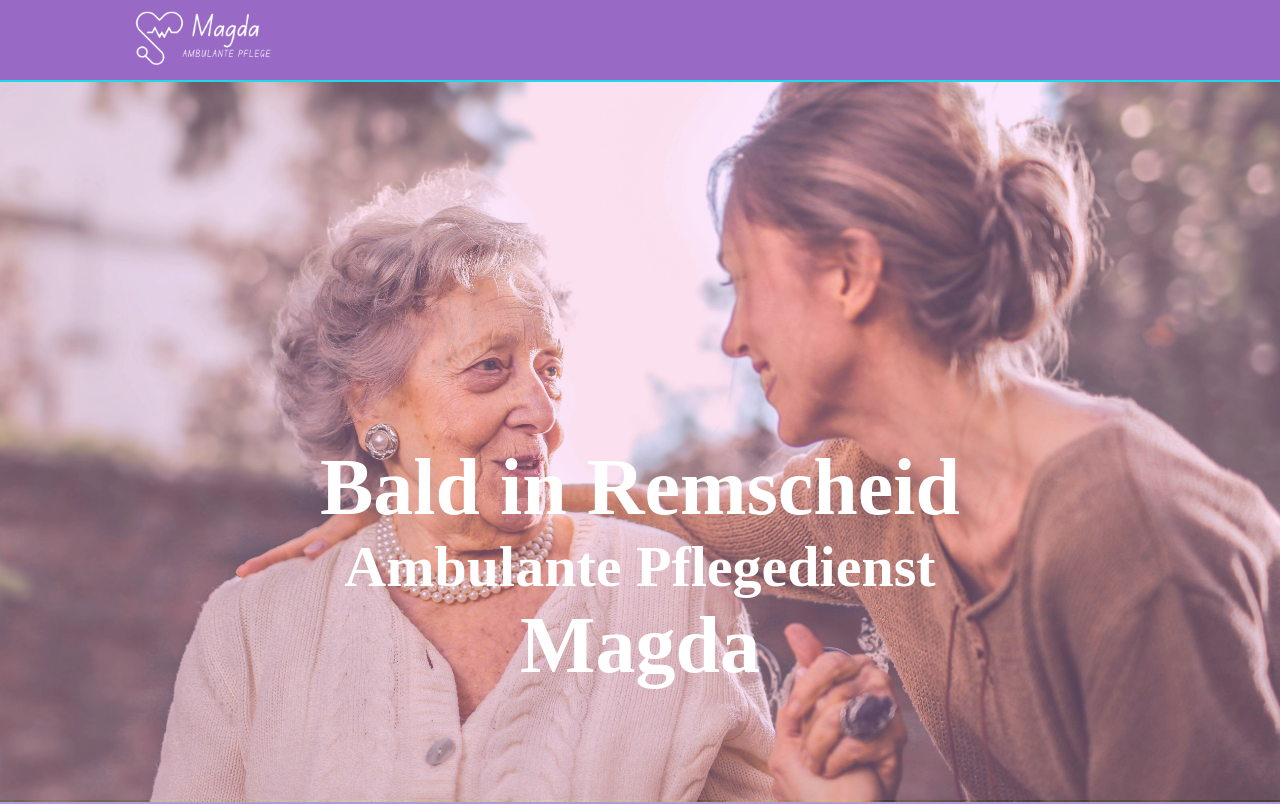
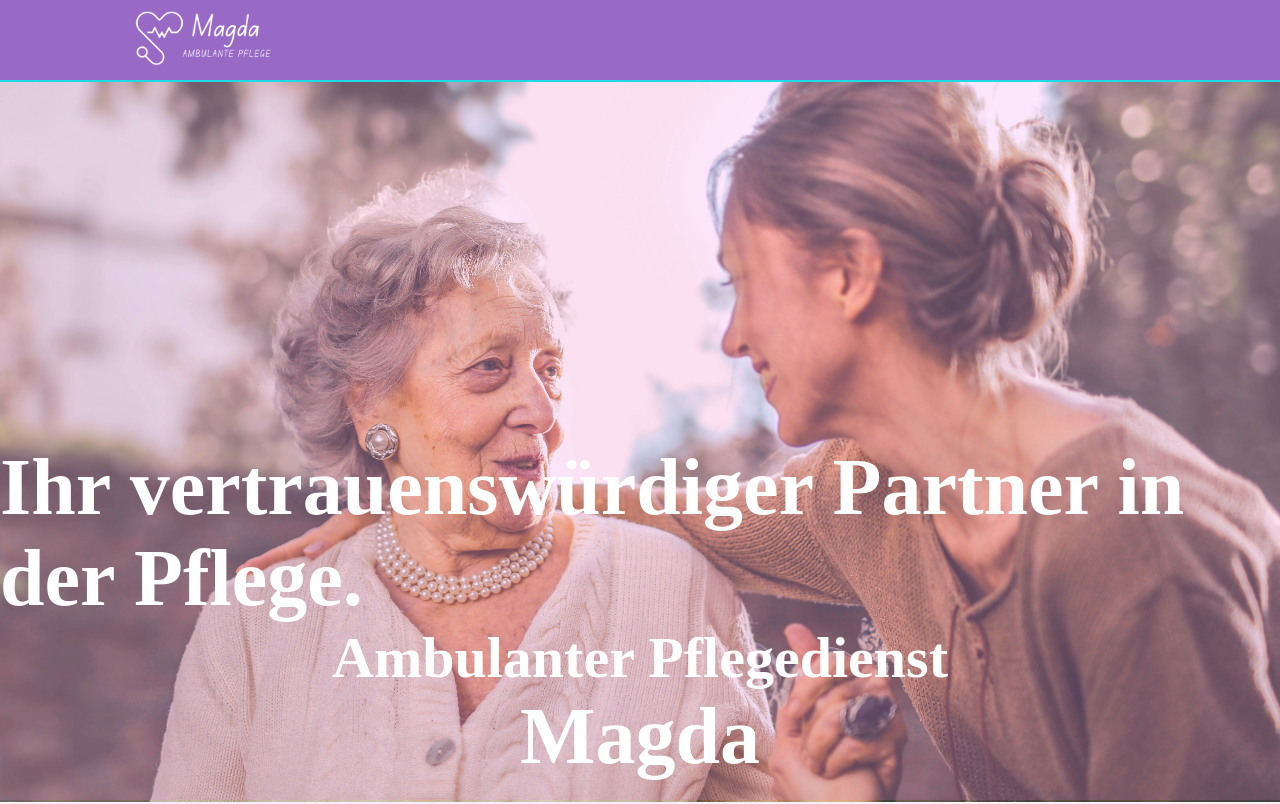
Before and after one commit to NikolaVujovic1988/Magda-Pflegedienst, an Angular app: page / in a window 1280 px wide. Shown: the top 804 px of the page. Built offline with nearby package versions, Linux system fonts and the light colour scheme.

Commit message:
added new headline and google tag manager

```diff
--- a/src/app/app.component.html
+++ b/src/app/app.component.html
@@ -1,7 +1,7 @@
 <app-header></app-header>
 <app-slider></app-slider>
+<app-leistungen></app-leistungen>
 <app-about-us></app-about-us>
-<app-leistungen></app-leistungen>
 <app-kontakt></app-kontakt>
 <app-googlemaps></app-googlemaps>
 <app-footer></app-footer>
--- a/src/app/header/header.component.html
+++ b/src/app/header/header.component.html
@@ -5,8 +5,8 @@
         </a>
     </div>
     <div class="header-navbar">
+        <a href="#leistungen" (click)="setActiveLink('leistungen')" [class.active-link]="activeLink === 'leistungen'">Leistungen</a>
         <a href="#about-us" (click)="setActiveLink('about-us')" [class.active-link]="activeLink === 'about-us'">Über uns</a>
-        <a href="#leistungen" (click)="setActiveLink('leistungen')" [class.active-link]="activeLink === 'leistungen'">Leistungen</a>
         <a href="#kontakt" (click)="setActiveLink('kontakt')"
             [class.active-link]="activeLink === 'kontakt'">Kontakt</a>
         <img [@imageTransition]="burgerImageSrc === image ? 'visible' : 'hidden'" *ngFor="let image of burgerImages"
--- a/src/app/slider/slider.component.html
+++ b/src/app/slider/slider.component.html
@@ -2,8 +2,8 @@
     <!-- <img [src]="images[currentIndex]" [alt]="'Slika ' + (currentIndex + 1)"> -->
     <img src="/assets/images/pexels-andrea-piacquadio-3768131.jpg" alt="">
     <div class="headline" data-aos="zoom-out" data-aos-delay="2000">
-        <h1>Bald in Remscheid</h1>
-        <h3>Ambulante Pflegedienst</h3>
+        <h1>Ihr vertrauenswürdiger Partner in der Pflege.</h1>
+        <h3>Ambulanter Pflegedienst</h3>
         <h1>Magda</h1>
     </div>
 </div>
--- a/src/index.html
+++ b/src/index.html
@@ -4,6 +4,7 @@
   <meta charset="utf-8">
   <title>Ambulante Pflegedienst Magda</title>
   <base href="/">
+  <!-- Google tag (gtag.js) --> <script async src="https://www.googletagmanager.com/gtag/js?id=AW-16643240732"></script> <script> window.dataLayer = window.dataLayer || []; function gtag(){dataLayer.push(arguments);} gtag('js', new Date()); gtag('config', 'AW-16643240732'); </script>
   <meta name="viewport" content="width=device-width, initial-scale=1">
   <link rel="icon" type="image/x-icon" href="/assets/images/Magda-violet-transparent.png">
 </head>
```
